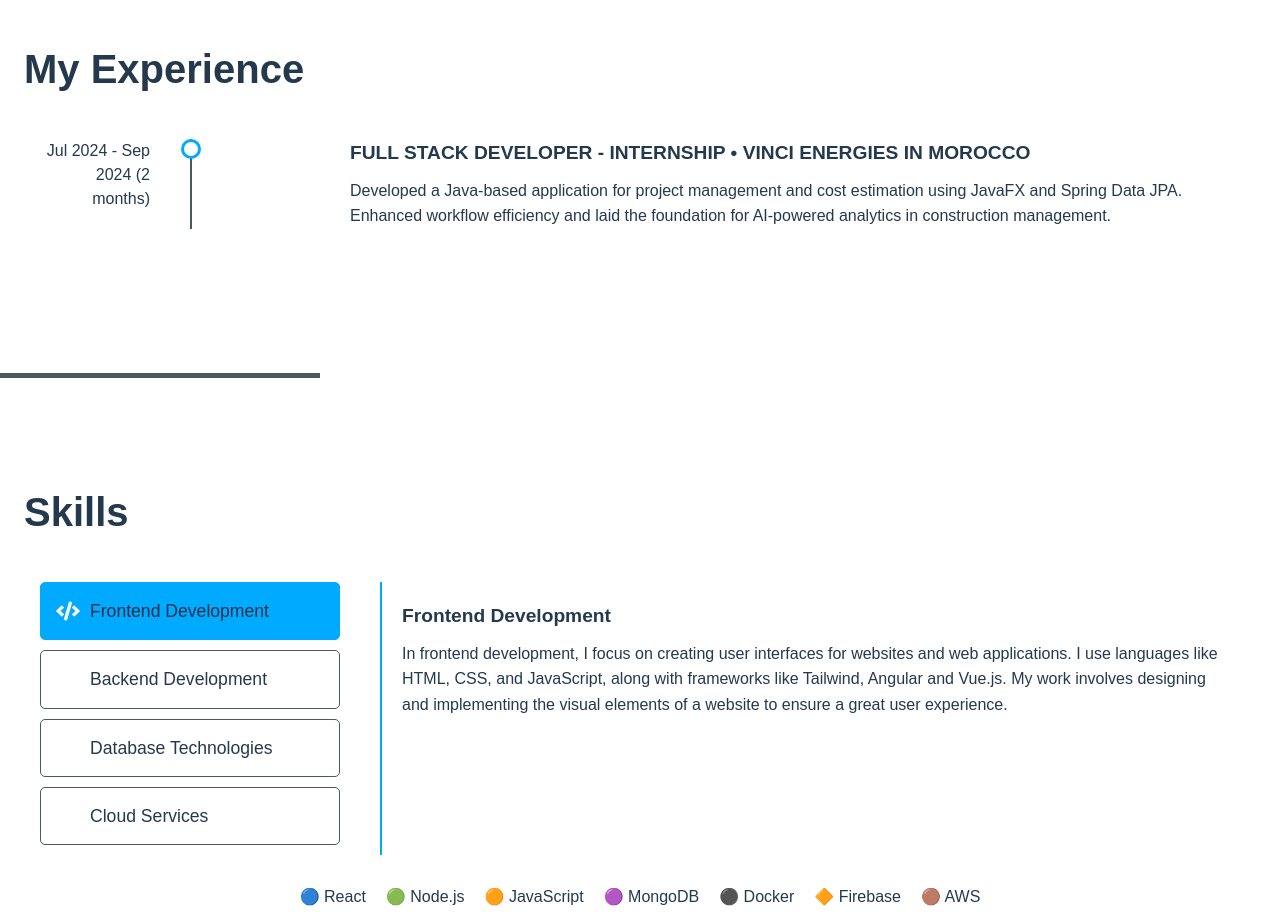
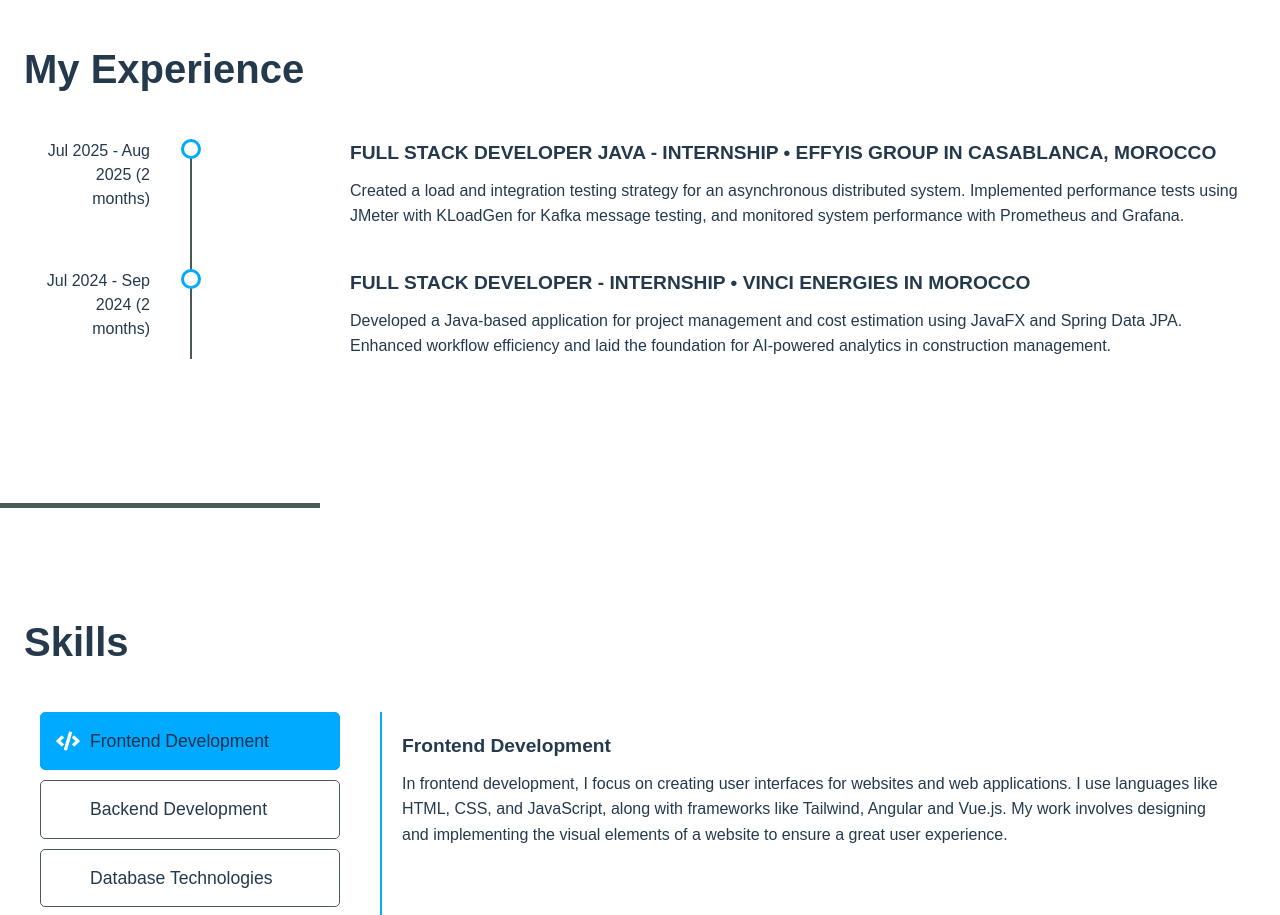
Before and after one commit to youssefoubens/portfolio, a React (Create React App) app: page / in a window 1280 px wide. Shown: the part 1920-2835 px from the top of the page. Built offline with nearby package versions, Linux system fonts and the light colour scheme.

Commit message:
update experiences

```diff
--- a/src/pages/experience.jsx
+++ b/src/pages/experience.jsx
@@ -3,13 +3,20 @@ import '../css/experience.css';
 
 export default function ExperienceTimeline() {
     const experiences = [
+      {
+            date: "Jul 2025 - Aug 2025 (2 months)",
+            company: "Effyis Group in Casablanca, Morocco",
+            role: "Full Stack Developer Java - Internship",
+            description:
+                "Created a load and integration testing strategy for an asynchronous distributed system. Implemented performance tests using JMeter with KLoadGen for Kafka message testing, and monitored system performance with Prometheus and Grafana.",
+        },
         {
             date: "Jul 2024 - Sep 2024 (2 months)",
             company: "VINCI Energies in Morocco",
             role: "Full Stack Developer - Internship",
             description:
                 "Developed a Java-based application for project management and cost estimation using JavaFX and Spring Data JPA. Enhanced workflow efficiency and laid the foundation for AI-powered analytics in construction management.",
-        },
+        }
         // Add more experiences here if needed
     ];
 
```
